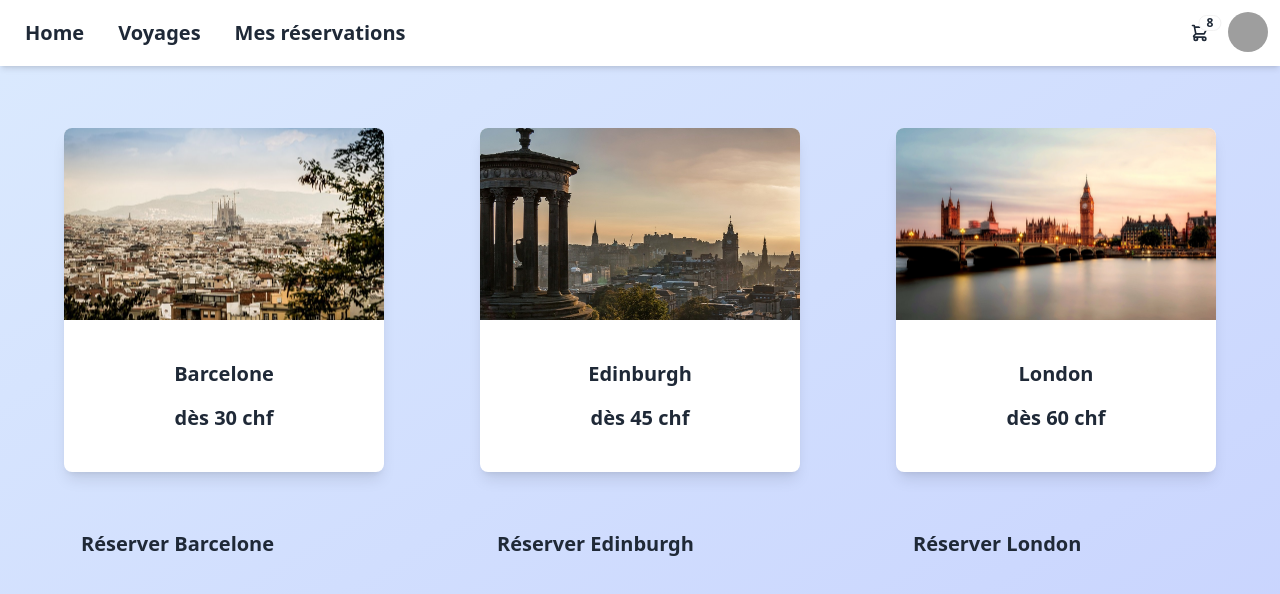
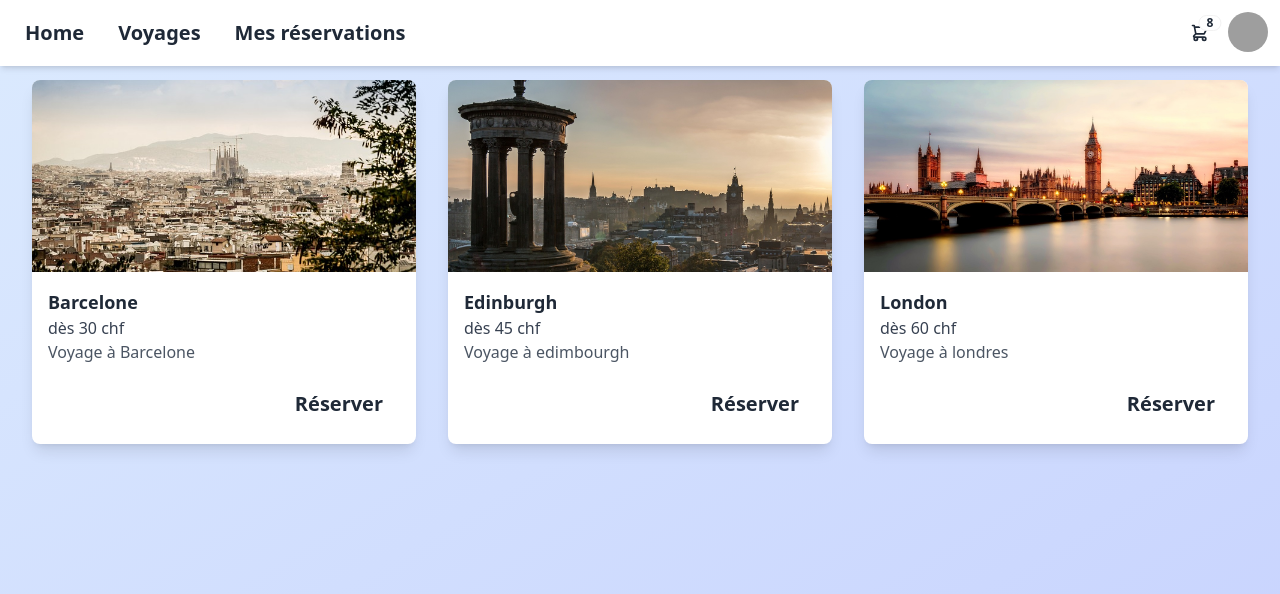
Before and after one commit to FilipeDev77/agencevoyage, a React (Vite) app: page /voyages in a window 1280 px wide. Shown: the top 594 px of the page. Built offline with nearby package versions, Linux system fonts and the light colour scheme; grey boxes are pictures that could not be loaded.

Commit message:
Ajout des reservations

```diff
--- a/src/Reservation/view/reservationView.jsx
+++ b/src/Reservation/view/reservationView.jsx
@@ -1,9 +1,21 @@
-import React from 'react'
+import React from 'react';
 
-export default function ReservationView() {
+export default function ReservationView({ reservations }) {
   return (
-    <div className="mt-16">
-        <h1>Mes reservations</h1>
+    <div className="main-content p-8 bg-gradient-to-br from-blue-100 to-indigo-200 min-h-screen flex flex-col items-center">
+      <h1 className="text-3xl font-bold mb-6">Mes réservations</h1>
+      <div className="w-full grid grid-cols-1 md:grid-cols-2 lg:grid-cols-3 gap-8">
+        {reservations.map((reservation, index) => (
+          <div key={index} className="bg-white rounded-lg shadow-lg overflow-hidden transform transition-all hover:scale-105">
+            <img src={reservation.image} alt={reservation.title} className="w-full h-48 object-cover" />
+            <div className="p-4">
+              <h2 className="text-lg font-bold">{reservation.title}</h2>
+              <p className="text-gray-700">{reservation.description}</p>
+              <p className="text-gray-600">{reservation.price}</p>
+            </div>
+          </div>
+        ))}
+      </div>
     </div>
-  )
+  );
 }
--- a/src/Voyages/components/buttonconfirmreservation.jsx
+++ b/src/Voyages/components/buttonconfirmreservation.jsx
@@ -1,16 +1,39 @@
 import React from "react";
 import { useNavigate } from "react-router-dom";
+import cards from "../../data/cardData"; // Assure-toi que l'import est correct
 
-function Buttonconfirmreservation(){
+function ButtonConfirmReservation({ city }) {
+    const navigate = useNavigate();
 
-    const navigate=useNavigate();
+    const handleClick = () => {
+        // Change 'city' à 'selectedCard' pour éviter le conflit de noms
+        const selectedCard = cards.find((card) => {
+            return card && card.title && typeof card.title === 'string' && card.title.toLowerCase() === city.toLowerCase();
+        });
 
-    const handleclick=()=>{
-        navigate("/reservations");
-    }
-    return(
-        <button onDoubleClick={handleclick} className="btn btn-ghost text-xl">Réserver</button>
-    )
+        if (!selectedCard) {
+            console.error("Ville non trouvée dans les cartes.");
+            return;
+        }
+
+        const newReservation = {
+            id: Date.now(),
+            destination: selectedCard.title,
+            date: "2024-12-15",
+            price: selectedCard.price,
+            description: selectedCard.description,
+        };
+
+        console.log("Nouvelle réservation : ", newReservation);
+
+        navigate(`/reservations`); // Redirige vers une page de confirmation
+    };
+
+    return (
+        <button onClick={handleClick} className="btn btn-ghost text-xl">
+            Réserver {city}
+        </button>
+    );
 }
 
-export default Buttonconfirmreservation;
+export default ButtonConfirmReservation;
--- a/src/Voyages/components/buttonreserve.jsx
+++ b/src/Voyages/components/buttonreserve.jsx
@@ -1,18 +1,17 @@
-// src/components/buttonreserve.jsx
 import React from "react";
-import { useNavigate } from "react-router-dom"; // Import de useNavigate
+import { useNavigate } from "react-router-dom";
 
-function ButtonReserve({ city }) {
+function ButtonReserve({ card, addReservation }) {
   const navigate = useNavigate();
 
   const handleClick = () => {
-    // Navigation vers la page Infoscityview avec la ville sélectionnée
-    navigate(`/voyages/city/${city}`);
+    addReservation(card);
+    navigate("/reservations");
   };
 
   return (
     <button onClick={handleClick} className="btn btn-ghost text-xl">
-      Réserver {city}
+      Réserver
     </button>
   );
 }
--- a/src/Voyages/view/cardview.jsx
+++ b/src/Voyages/view/cardview.jsx
@@ -3,17 +3,22 @@ import ShowCard from "../components/card";
 import ButtonReserve from "../components/buttonreserve";
 import cards from "../data/cardData";
 
-function Card() {
+function Card({ addReservation }) {
 
   return (
-    <div className="main-content p-8 bg-gradient-to-br from-blue-100 to-indigo-200 min-h-screen">
-      <div className="grid grid-cols-1 md:grid-cols-3 gap-8 justify-items-center mt-12">
+    <div className="main-content p-8 bg-gradient-to-br from-blue-100 to-indigo-200 min-h-screen flex flex-col items-center">
+      <div className="grid grid-cols-1 md:grid-cols-2 lg:grid-cols-3 gap-8 mt-12 w-full">
         {cards.map((card, index) => (
-          <div key={index}>
-            <ShowCard image={card.image} title={card.title} price={card.price} />
-
-            <ButtonReserve city={card.title} />
-
+          <div key={index} className="bg-white rounded-lg shadow-lg overflow-hidden transform transition-all hover:scale-105">
+            <img src={card.image} alt={card.title} className="w-full h-48 object-cover" />
+            <div className="p-4">
+              <h3 className="text-lg font-bold">{card.title}</h3>
+              <p className="text-gray-700">{card.price}</p>
+              <p className="text-gray-600">{card.description}</p>
+              <div className="mt-4 flex justify-end">
+                <ButtonReserve card={card} addReservation={addReservation} />
+              </div>
+            </div>
           </div>
         ))}
       </div>
--- a/src/Voyages/view/infoscityview.jsx
+++ b/src/Voyages/view/infoscityview.jsx
@@ -2,6 +2,7 @@ import React from "react";
 import { useParams } from "react-router-dom";
 import cards from "../data/cardData";
 import Cardchoise from "../components/cardChoise";
+import Buttonconfirmreservation from "../components/buttonconfirmreservation";
 
 function Infoscityview() {
   const { city } = useParams();
@@ -15,7 +16,10 @@ function Infoscityview() {
 
   return (
     <div className="w-full h-screen flex justify-center items-center bg-gray-100">
-      <Cardchoise image={cityData.image} title={cityData.title} description={cityData.description} />
+      <Cardchoise card={card} addReservation={addReservation} />
+
+
+
     </div>
   );
 }
--- /dev/null
+++ b/src/data/cardData.jsx
@@ -0,0 +1,24 @@
+// src/components/CardData.js
+import React from "react";
+const cards = [
+    {
+      image: "/images/cathedral-427997_640.jpg",
+      title: "Barcelone",
+      price: "dès 30 chf",
+      description:"Voyage à Barcelone",
+    },
+    {
+      image: "/images/edinburgh-1157124_1280.jpg",
+      title: "Edinburgh",
+      price: "dès 45 chf",
+      description:"Voyage à edimbourgh",
+    },
+    {
+      image: "/images/big-ben-2393098_1280.jpg",
+      title: "London",
+      price: "dès 60 chf",
+      description:"Voyage à londres",
+    },
+  ];
+
+  export default cards;
--- a/src/routes.jsx
+++ b/src/routes.jsx
@@ -1,18 +1,26 @@
-import React from "react";
-import { BrowserRouter as Router, Routes, Route } from "react-router-dom";
-import DashboardView from "./Home/view/dashboardView";
-import Card from "./Voyages/view/cardview";
-import ReservationView from "./Reservation/view/reservationView";
-import Infoscityview from "./Voyages/view/infoscityview";  // Assurez-vous que le composant existe
+import React, { useState } from 'react';
+import { BrowserRouter as Router, Routes, Route } from 'react-router-dom';
+import DashboardView from './Home/view/dashboardView';
+import Card from './Voyages/view/cardview';
+import ReservationView from './Reservation/view/reservationView';
+import Infoscityview from './Voyages/view/infoscityview';
 
 function AppRoutes() {
+  const [reservations, setReservations] = useState([]);
+
+  const addReservation = (reservation) => {
+    setReservations([...reservations, reservation]);
+  };
+
   return (
-    <Routes>
-      <Route path="/" element={<DashboardView />} />
-      <Route path="/voyages" element={<Card />} />
-      <Route path="/reservations" element={<ReservationView />} />
-      <Route path="/voyages/city/:city" element={<Infoscityview />} />
-    </Routes>
+
+      <Routes>
+        <Route path="/" element={<DashboardView />} />
+        <Route path="/voyages" element={<Card addReservation={addReservation} />} />
+        <Route path="/reservations" element={<ReservationView reservations={reservations} />} />
+        <Route path="/voyages/city/:city" element={<Infoscityview />} />
+      </Routes>
+
   );
 }
 
```
Also changed, not shown: src/Reservation/components/reservation.jsx (deleted), src/Reservation/components/reservationManager.jsx (added), src/Reservation/components/reservationscontext.jsx (added).
